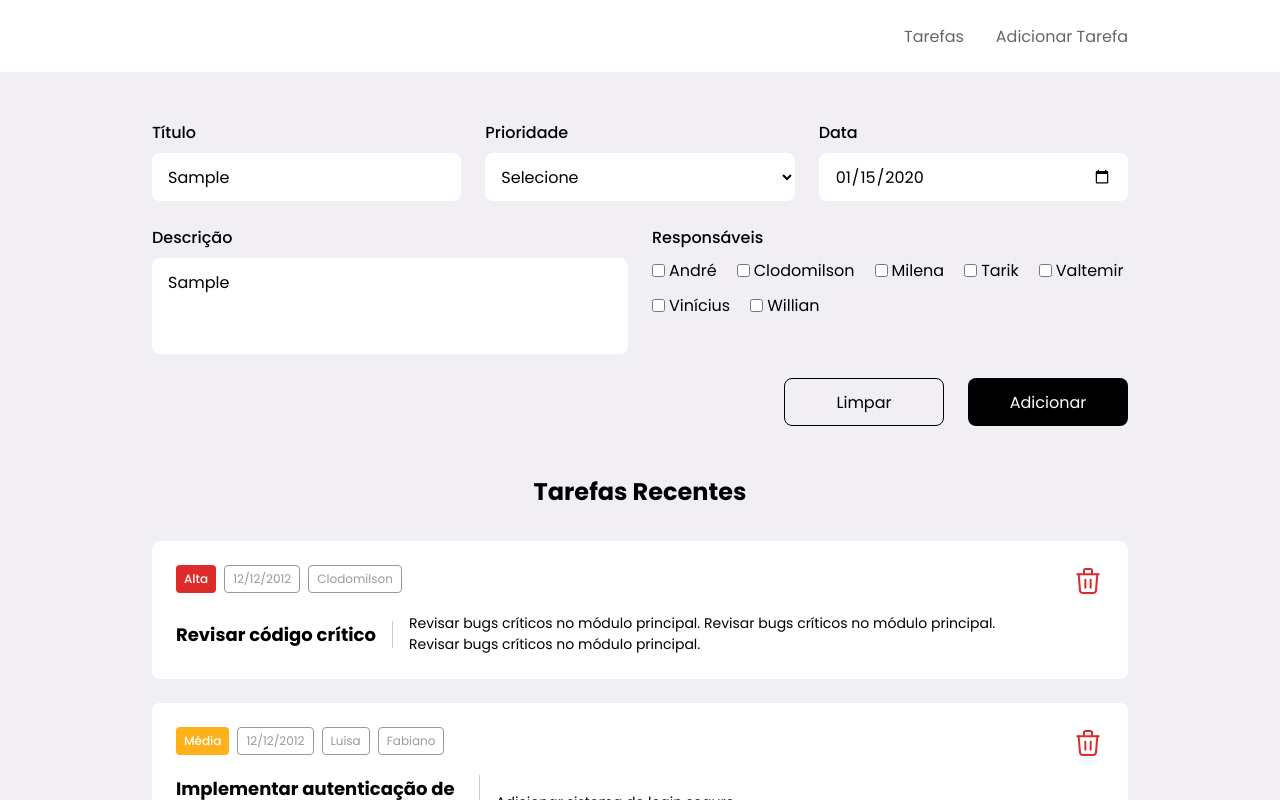
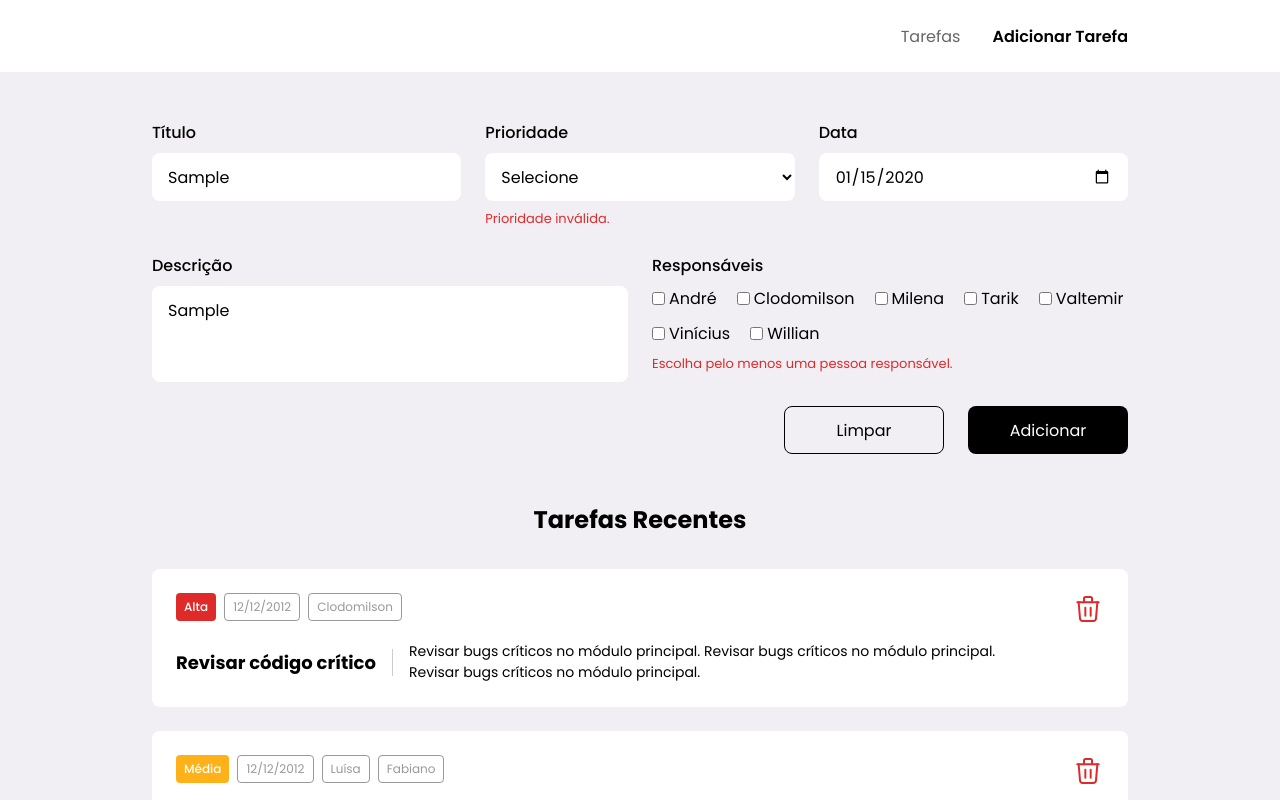
Before and after one commit to milenaemmert/senac, a React (Vite) app: page /adicionar-tarefa in a window 1280 px wide. Both pictures are taken after typing "Sample", "2020-01-15", "Sample" into the empty fields and a click on the button "Adicionar". Shown: the top 800 px of the page. Built offline with nearby package versions, Linux system fonts and the light colour scheme.

Commit message:
Semana 7 - Aula 2

```diff
--- a/src/componentes/form/formulario.jsx
+++ b/src/componentes/form/formulario.jsx
@@ -5,8 +5,6 @@ import { Formik, Form } from 'formik'
 import * as Yup from 'yup'
 
 /*
-- Desafio: Colocar mensagem de erro/validação
-- Desafio: resetForm
 - Listar as tarefas na tela
 */
 
@@ -21,14 +19,21 @@ export function Formulario() {
 
   const validacoes = Yup.object({
     titulo: Yup.string().required('O título é obrigatório.'),
-    prioridade: Yup.string().oneOf(['Alta', 'Média', 'Baixa'], 'Prioridade inválida.'),
+    prioridade: Yup.string().oneOf(
+      ['Alta', 'Média', 'Baixa'],
+      'Prioridade inválida.'
+    ),
     data: Yup.date().required('A data é obrigatória.'),
     descricao: Yup.string().required('A descrição é obrigatória.'),
-    responsaveis: Yup.array().min(1, 'Escolha pelo menos uma pessoa responsável.')
+    responsaveis: Yup.array().min(
+      1,
+      'Escolha pelo menos uma pessoa responsável.'
+    ),
   })
 
-  function pegarDadosDoFormulario(valores, {resetForm}) {
+  function pegarDadosDoFormulario(valores, { resetForm }) {
     console.log(valores)
+    resetForm()
   }
 
   return (
@@ -37,17 +42,22 @@ export function Formulario() {
       validationSchema={validacoes}
       onSubmit={pegarDadosDoFormulario}
     >
+      {({ resetForm }) => (
           <Form className={s.formulario}>
             <div className={s.campos}>
               <Input
-              id='titulo'
-              rotulo='Título'
-              textoPlaceholder='Digite o título da tarefa'
+                id="titulo"
+                rotulo="Título"
+                textoPlaceholder="Digite o título da tarefa"
               />
 
-          <Select id="prioridade" rotulo="Prioridade" options={PRIORIDADES} />
+              <Select
+                id="prioridade"
+                rotulo="Prioridade"
+                options={PRIORIDADES}
+              />
 
-          <Input id='data' rotulo='Data' tipo='date' />
+              <Input id="data" rotulo="Data" tipo="date" />
             </div>
 
             <div className={s.campos}>
@@ -64,6 +74,7 @@ export function Formulario() {
                 className={`${s.botao} ${s.botaoLimpar}`}
                 type="button"
                 title="Limpar o formulário"
+                onClick={resetForm}
               >
                 Limpar
               </button>
@@ -77,6 +88,8 @@ export function Formulario() {
               </button>
             </div>
           </Form>
+        )
+      }
     </Formik>
   )
 }
--- a/src/componentes/form/input.jsx
+++ b/src/componentes/form/input.jsx
@@ -1,4 +1,4 @@
-import { Field } from 'formik'
+import { ErrorMessage, Field } from 'formik'
 import s from './input.module.css'
 
 export function Input({ id, rotulo, textoPlaceholder, tipo = 'text' }) {
@@ -17,6 +17,8 @@ export function Input({ id, rotulo, textoPlaceholder, tipo = 'text' }) {
           type={tipo}
         />
       </div>
+
+      <ErrorMessage className={s.erro} name={id} component='span' />
     </div>
   )
 }
--- a/src/componentes/form/responsaveis.jsx
+++ b/src/componentes/form/responsaveis.jsx
@@ -1,4 +1,4 @@
-import { Field } from 'formik'
+import { ErrorMessage, Field } from 'formik'
 import { RESPONSAVEIS } from '../../constantes/responsaveis.js'
 import s from './responsaveis.module.css'
 
@@ -23,6 +23,8 @@ export function Responsaveis( { id }) {
           </div>
         ))}
       </div>
+
+      <ErrorMessage className={s.erro} name={id} component='span' />
     </div>
   )
 }
--- a/src/componentes/form/select.jsx
+++ b/src/componentes/form/select.jsx
@@ -1,4 +1,4 @@
-import { Field } from 'formik'
+import { ErrorMessage, Field } from 'formik'
 import s from './select.module.css'
 
 export function Select({ id, rotulo, options }) {
@@ -14,6 +14,8 @@ export function Select({ id, rotulo, options }) {
           </option>
         ))}
       </Field>
+
+      <ErrorMessage className={s.erro} name={id} component='span' />
     </div>
   )
 }
--- a/src/componentes/form/textarea.jsx
+++ b/src/componentes/form/textarea.jsx
@@ -15,7 +15,7 @@ export function Textarea({ id, rotulo, placeholder }) {
         placeholder={placeholder}
       />
 
-      {/* <ErrorMessage name=''/> */}
+    <ErrorMessage className={s.erro} name={id} component='span' />
     </div>
   )
 }
--- a/src/componentes/header.jsx
+++ b/src/componentes/header.jsx
@@ -1,6 +1,7 @@
 import { NavLink } from 'react-router-dom'
 import s from './header.module.css'
 
+// Adicionar classe para ficar claro em qual tela estou
 export function Header() {
   return (
     <header className={s.cabecalho}>
@@ -8,11 +9,17 @@ export function Header() {
         <nav>
           <ul className={s.links}>
             <li>
-              <NavLink to='/' className={s.link}>Tarefas</NavLink>
+              <NavLink
+                className={({ isActive } ) => isActive ? `${s.link} ${s.linkAtivo}` : `${s.link}`}
+                to='/' >
+                  Tarefas
+              </NavLink>
             </li>
 
             <li>
-            <NavLink to='adicionar-tarefa' className={s.link}>Adicionar Tarefa</NavLink>
+              <NavLink
+              to='adicionar-tarefa'
+               className={({ isActive }) => isActive ? `${s.link} ${s.linkAtivo}` : `${s.link}`} >Adicionar Tarefa</NavLink>
             </li>
           </ul>
         </nav>
--- a/src/componentes/lista-de-tarefas.jsx
+++ b/src/componentes/lista-de-tarefas.jsx
@@ -23,7 +23,7 @@ export function ListaDeTarefas({ tarefas, titulo = 'Lista de Tarefas' }) {
 
     return <p className={s.nenhumaTarefa}>Nenhuma tarefa encontrada.</p>
   }
-
+  // ***Renderizar uma mensagem caso a lista esteja vazia
   return (
     <div className={s.listaDeTarefas}>
       <h1 className={s.titulo}>{titulo}</h1>
```
Lines whose indentation alone changed are shown as unchanged.
